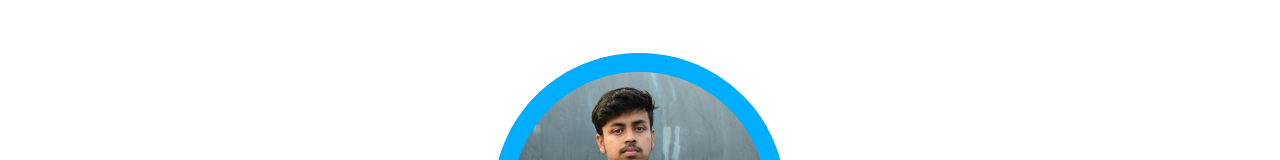
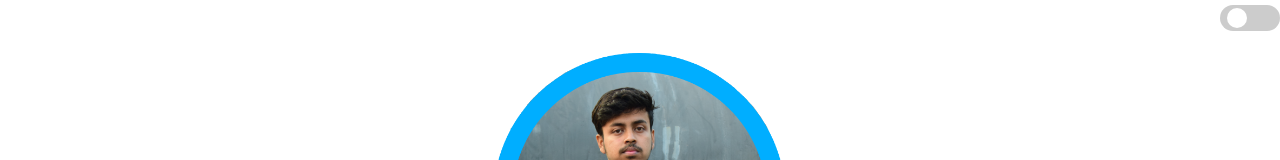
Before and after one commit to iambiswajitdev/iambiswajit, a React (Create React App) app: page / in a window 1280 px wide. Shown: the top 160 px of the page. Built offline with nearby package versions, Linux system fonts and the light colour scheme.

Commit message:
some changees

```diff
--- a/public/index.html
+++ b/public/index.html
@@ -34,7 +34,7 @@
       work correctly both with client-side routing and a non-root public URL.
       Learn how to configure a non-root public URL by running `npm run build`.
     -->
-    <title>my Portfolio</title>
+    <title>Biswajit Mondal</title>
   </head>
   <body>
     <noscript>You need to enable JavaScript to run this app.</noscript>
--- a/src/App.css
+++ b/src/App.css
@@ -187,9 +187,78 @@ li {
   width: 100%;
   height: 300px;
 }
-.slider {
+.sliderProject {
   background-color: #fff;
   padding: 1rem;
   box-shadow: 0px 0px 25px #bab6b6cc;
   border-radius: 1rem;
 }
+.switch {
+  position: fixed;
+  display: inline-block;
+  width: 60px;
+  height: 26px;
+  right: 0;
+  top: 5px;
+}
+
+.switch input {
+  opacity: 0;
+  width: 0;
+  height: 0;
+}
+
+.slider {
+  position: absolute;
+  cursor: pointer;
+  top: 0;
+  left: 0;
+  right: 0;
+  bottom: 0;
+  background-color: #ccc;
+  -webkit-transition: 0.4s;
+  transition: 0.4s;
+}
+
+.slider:before {
+  position: absolute;
+  content: "";
+  height: 20px;
+  width: 20px;
+  left: 7px;
+  bottom: 3px;
+  background-color: white;
+  transition: 0.4s;
+}
+
+input:checked + .slider {
+  background-color: #2196f3;
+}
+
+input:focus + .slider {
+  box-shadow: 0 0 1px #2196f3;
+}
+
+input:checked + .slider:before {
+  -webkit-transform: translateX(26px);
+  -ms-transform: translateX(26px);
+  transform: translateX(26px);
+}
+
+/* Rounded sliders */
+.slider.round {
+  border-radius: 34px;
+}
+
+.slider.round:before {
+  border-radius: 50%;
+}
+.light {
+  background-color: #ffffff;
+}
+.darkMood {
+  background-color: black;
+}
+.lightColor {
+  color: #fff;
+}
--- a/src/App.js
+++ b/src/App.js
@@ -1,3 +1,4 @@
+import { useState } from "react";
 import "./App.css";
 import AboutMe from "./components/aboutMe";
 import ContactMe from "./components/contactMe";
@@ -6,13 +7,20 @@ import Introdaction from "./components/introdaction";
 import MyProject from "./components/myProject";
 
 function App() {
+  const [darkMode, setdarkMode] = useState(false);
   return (
     <>
-      <AboutMe />
-      <Introdaction />
-      <MyProject />
-      <ContactMe />
-      <Footer />
+      <div className={darkMode ? "darkMood" : "light"}>
+        <label className="switch">
+          <input onChange={() => setdarkMode(!darkMode)} type="checkbox" />
+          <span className="slider round"></span>
+        </label>
+        <AboutMe />
+        <Introdaction />
+        <MyProject />
+        <ContactMe />
+        <Footer />
+      </div>
     </>
   );
 }
--- a/src/components/introdaction.js
+++ b/src/components/introdaction.js
@@ -1,7 +1,7 @@
 import React from "react";
 import { Col, Container, Row } from "react-bootstrap";
 
-const Introdaction = () => {
+const Introdaction = ({ darkMode }) => {
   return (
     <>
       <div className="introduceMe">
@@ -11,7 +11,7 @@ const Introdaction = () => {
               <h1 className="introHeding">
                 hello, i am biswajit. Welcome to my Portfolio 👋.
               </h1>
-              <p className="introDec">
+              <p className={darkMode ? "lightColor" : "introDec"}>
                 I'm from Kolkata, India. I want To improve as a Frontend
                 developer and also an industry professional. i am a Frontend
                 developer who specializes in utilizing React.js to create
--- a/src/components/projectSlide.js
+++ b/src/components/projectSlide.js
@@ -2,7 +2,7 @@ import React from "react";
 import { Carousel } from "react-bootstrap";
 const ProjectSlide = ({ projectList }) => {
   return (
-    <div className="slider">
+    <div className="sliderProject">
       <Carousel>
         {projectList.map((item, index) => (
           <Carousel.Item key={index}>
```
